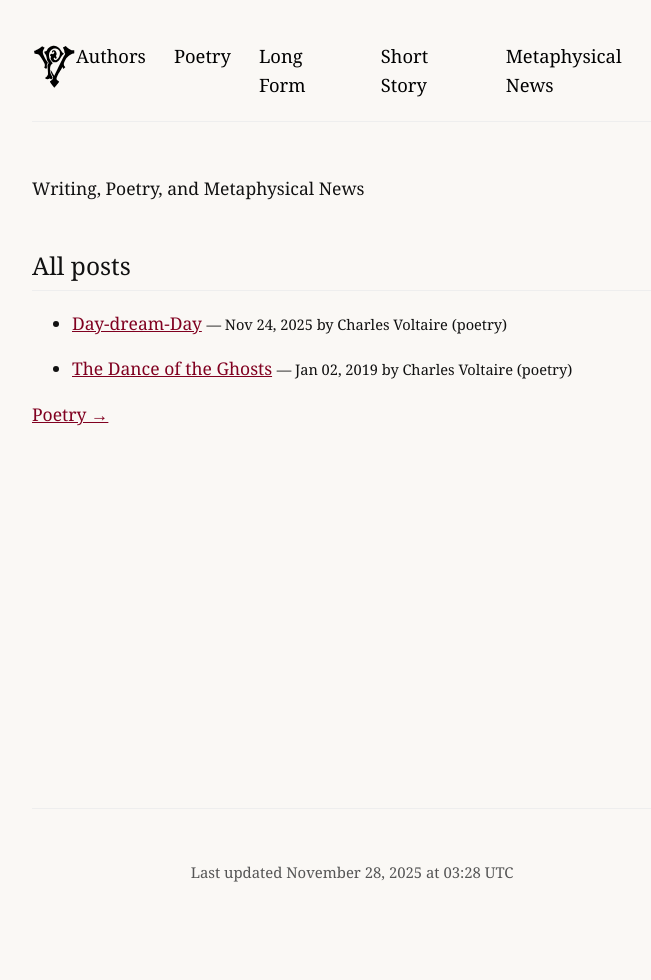
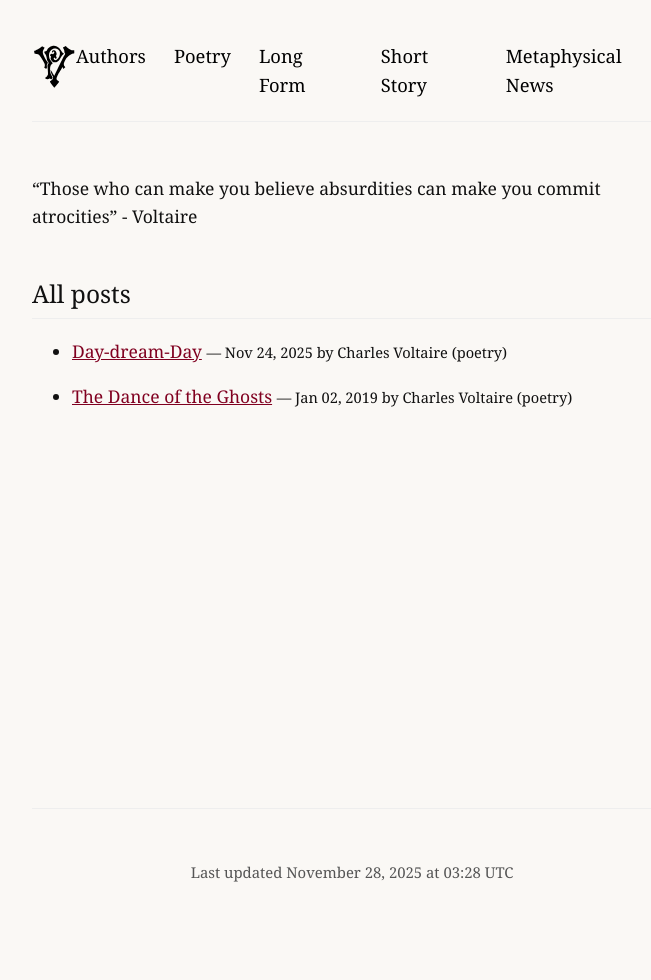
Before and after one commit to charlesvoltaire-public/charlesvoltaire-public.github.io, a Jekyll site: the page built from index.md, in a window 1280 px wide. Shown: the whole page, without its empty margins (288-939 px from the left). Built offline with Jekyll 4.4.1, drawn with Linux system fonts in a browser that asks for light colours.

Commit message:
Update index.md

```diff
--- a/index.md
+++ b/index.md
@@ -2,7 +2,7 @@
 title: Home
 ---
 
-Writing, Poetry, and Metaphysical News
+"Those who can make you believe absurdities can make you commit atrocities" - Voltaire
 
 ## All posts
 
@@ -17,5 +17,3 @@ Writing, Poetry, and Metaphysical News
 {% if all_content.size == 0 %}
 <em>No posts yet — the first one is coming soon.</em>
 {% endif %}
-
-[Poetry →](/poetry/)
```
